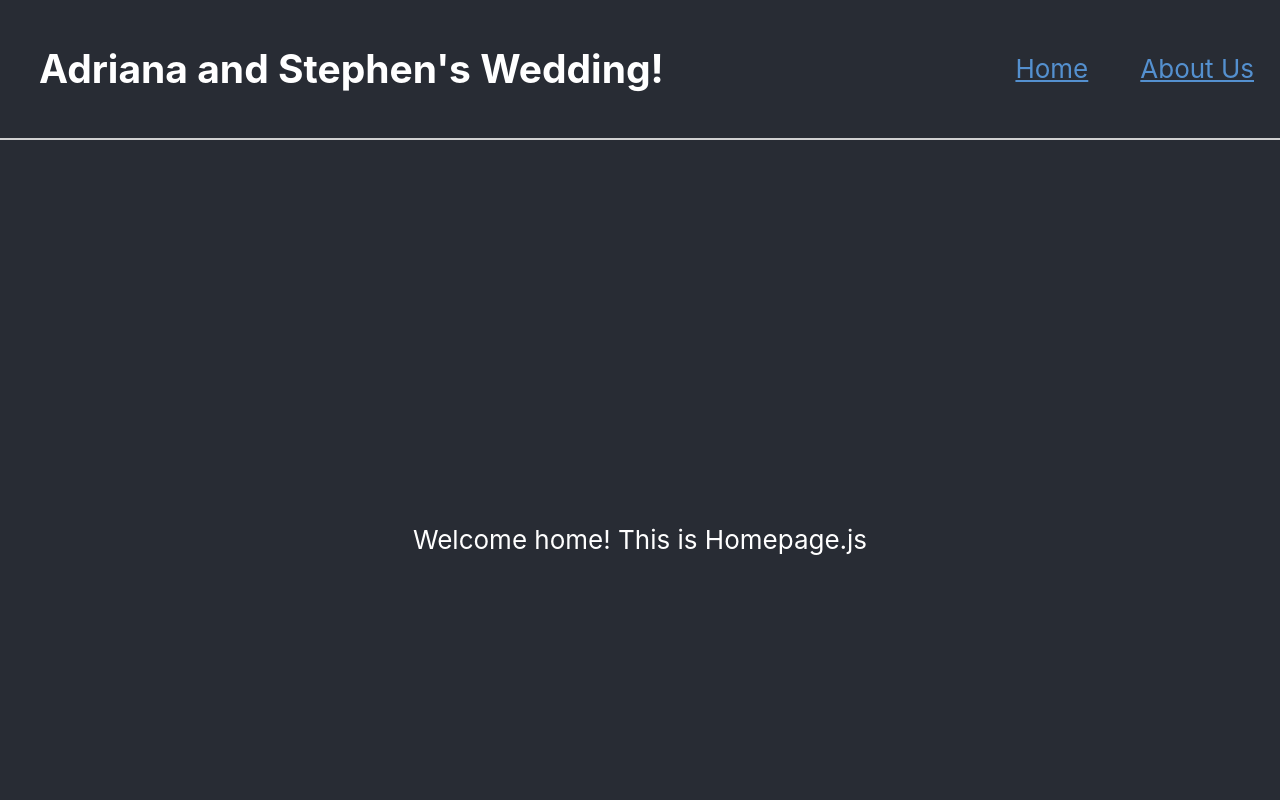
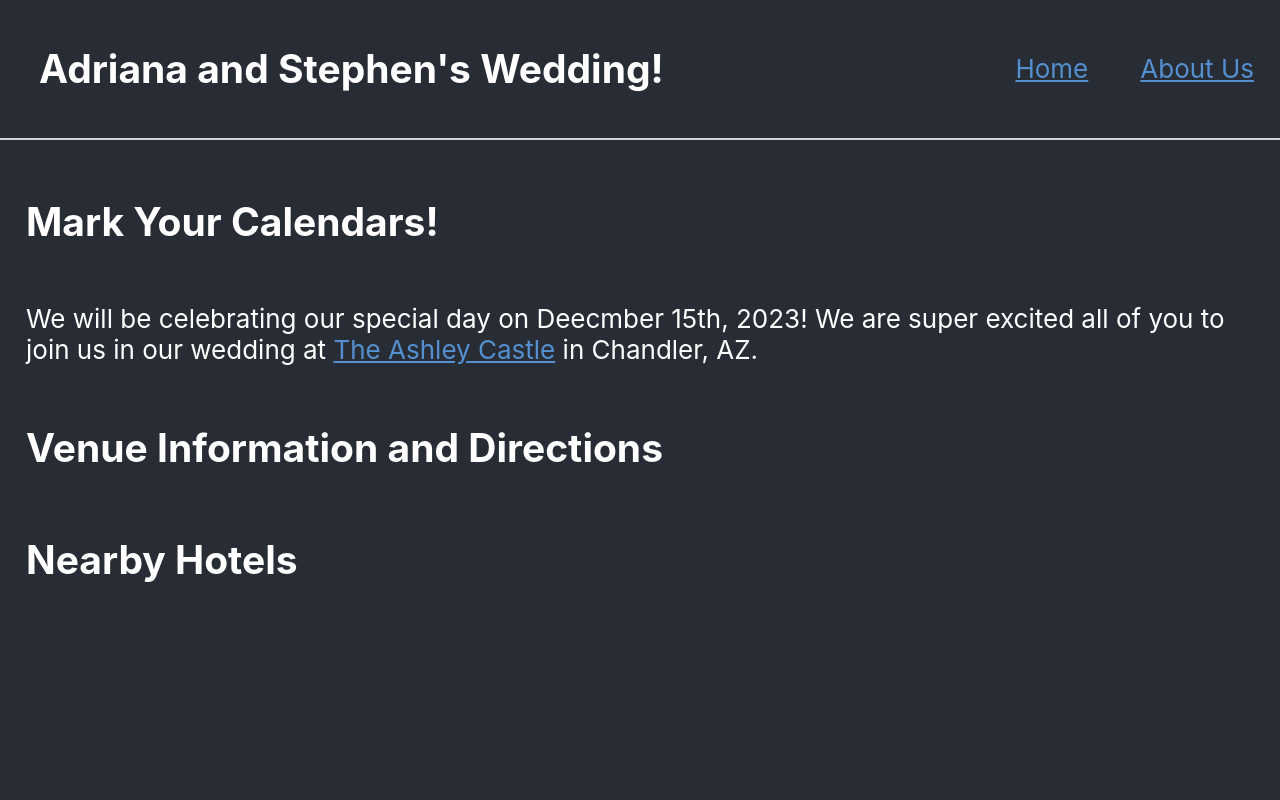
Before and after one commit to sf314/wedding-site, a React (Create React App) app: page / in a window 1280 px wide. Shown: the top 800 px of the page. Built offline with nearby package versions, Linux system fonts and the light colour scheme.

Commit message:
feat: Add initial page text

```diff
--- a/src/pages/Homepage.css
+++ b/src/pages/Homepage.css
@@ -1,10 +1,18 @@
 .Homepage {
     background-color: #282c34;
+    padding: 1em;
     min-height: 100vh;
+
+    font-size: calc(10px + 2vmin);
+    text-align: start;
+    color: white;
+
     display: flex;
     flex-direction: column;
-    align-items: center;
-    justify-content: center;
-    font-size: calc(10px + 2vmin);
-    color: white;
+    align-items: flex-start;
+    justify-content: left;
 }
+
+a {
+    color: #5490cf;
+}
--- a/src/pages/Homepage.js
+++ b/src/pages/Homepage.js
@@ -5,7 +5,21 @@ function Homepage() {
     logAnalytics("page_render_homepage")
     return (
         <div className="Homepage">
-            Welcome home! This is Homepage.js
+            <h2>
+                Mark Your Calendars!
+            </h2>
+            <p>
+                We will be celebrating our special day on Deecmber 15th, 2023!
+                We are super excited all of you to join us in our wedding
+                at <a href='https://theashleycastle.com'>The Ashley Castle</a> in
+                Chandler, AZ.
+            </p>
+            <h2>
+                Venue Information and Directions
+            </h2>
+            <h2>
+                Nearby Hotels
+            </h2>
         </div>
     );
 }
```
